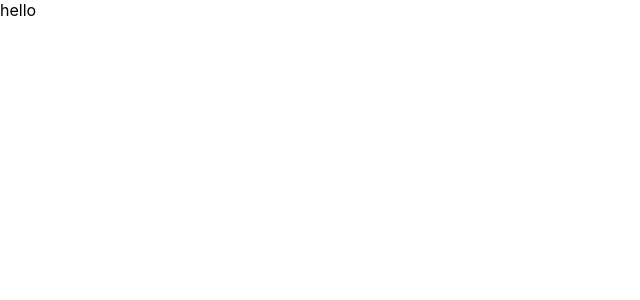
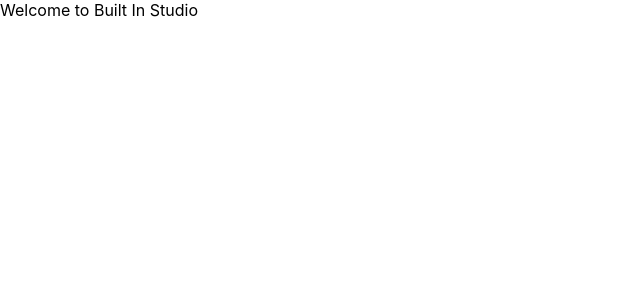
Before and after one commit to naveen-kumar-veeramalai/Built-In-Studio, a React (Create React App) app: page / in a window 1280 px wide. Shown: the top 300 px of the page, without its empty margins (0-640 px from the left). Built offline with nearby package versions, Linux system fonts and the light colour scheme.

Commit message:
feat: Added home page

```diff
--- a/src/Components/Home_Page/Home_Page.js
+++ b/src/Components/Home_Page/Home_Page.js
@@ -2,8 +2,8 @@
 
 function HomePage() {
     return (
-        <div>
-            hello
+        <div className="home-page">
+            Welcome to Built In Studio
         </div>
     )
 }
```
Also changed, not shown: src/Components/Home_Page/Home_Page.css (added).
